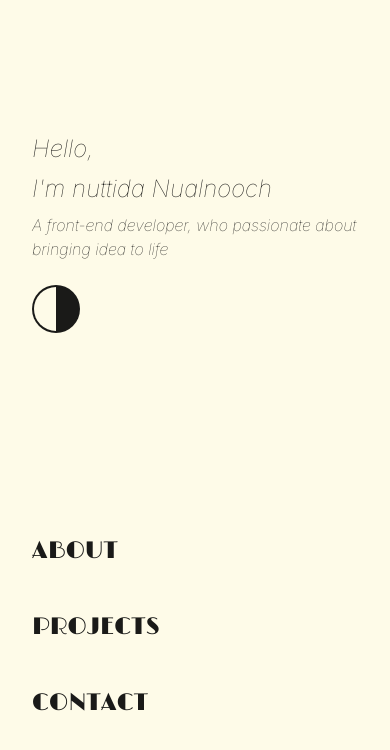
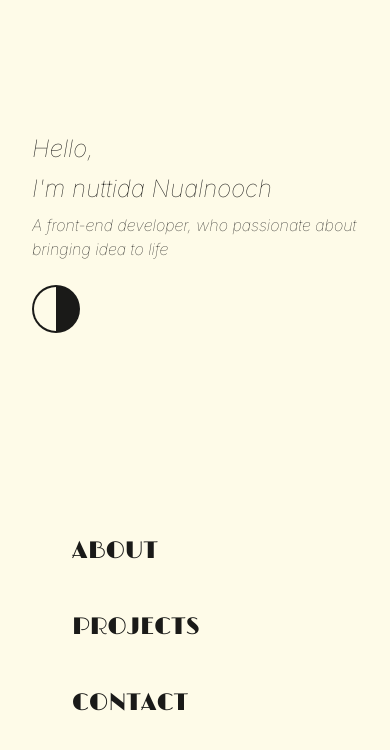
Before and after one commit to BK2540/portfolio, a React (Vite) app: page / in a window 390 px wide. Shown: the top 750 px of the page. Built offline with nearby package versions, Linux system fonts and the light colour scheme; some icons are missing.

Commit message:
add padding on home page

```diff
--- a/index.html
+++ b/index.html
@@ -2,18 +2,22 @@
 <html lang="en">
   <head>
     <meta charset="UTF-8" />
-    <link rel="icon" type="image/svg+xml" href="/" />
     <meta name="viewport" content="width=device-width, initial-scale=1.0" />
+
+    <!-- Google Fonts -->
     <link rel="preconnect" href="https://fonts.googleapis.com" />
     <link rel="preconnect" href="https://fonts.gstatic.com" crossorigin />
     <link
       href="https://fonts.googleapis.com/css2?family=Inter:ital,opsz,wght@0,14..32,100..900;1,14..32,100..900&family=Limelight&display=swap"
       rel="stylesheet"
     />
+
     <title>portfolio</title>
   </head>
   <body>
     <div id="root"></div>
+
+    <!-- Vite entry -->
     <script type="module" src="/src/main.tsx"></script>
   </body>
 </html>
--- a/src/pages/home/Home.tsx
+++ b/src/pages/home/Home.tsx
@@ -21,7 +21,9 @@ const Home = () => {
         <ThemeButton />
       </div>
 
-      <div className="flex-1 w-full h-full flex flex-col justify-center items-start gap-10">
+      <div
+        className={`flex-1 w-full h-full flex flex-col justify-center items-start gap-10 pl-10 lg:pl-0`}
+      >
         {menuList.map((menu) => (
           <Menu
             key={menu.name}
```
